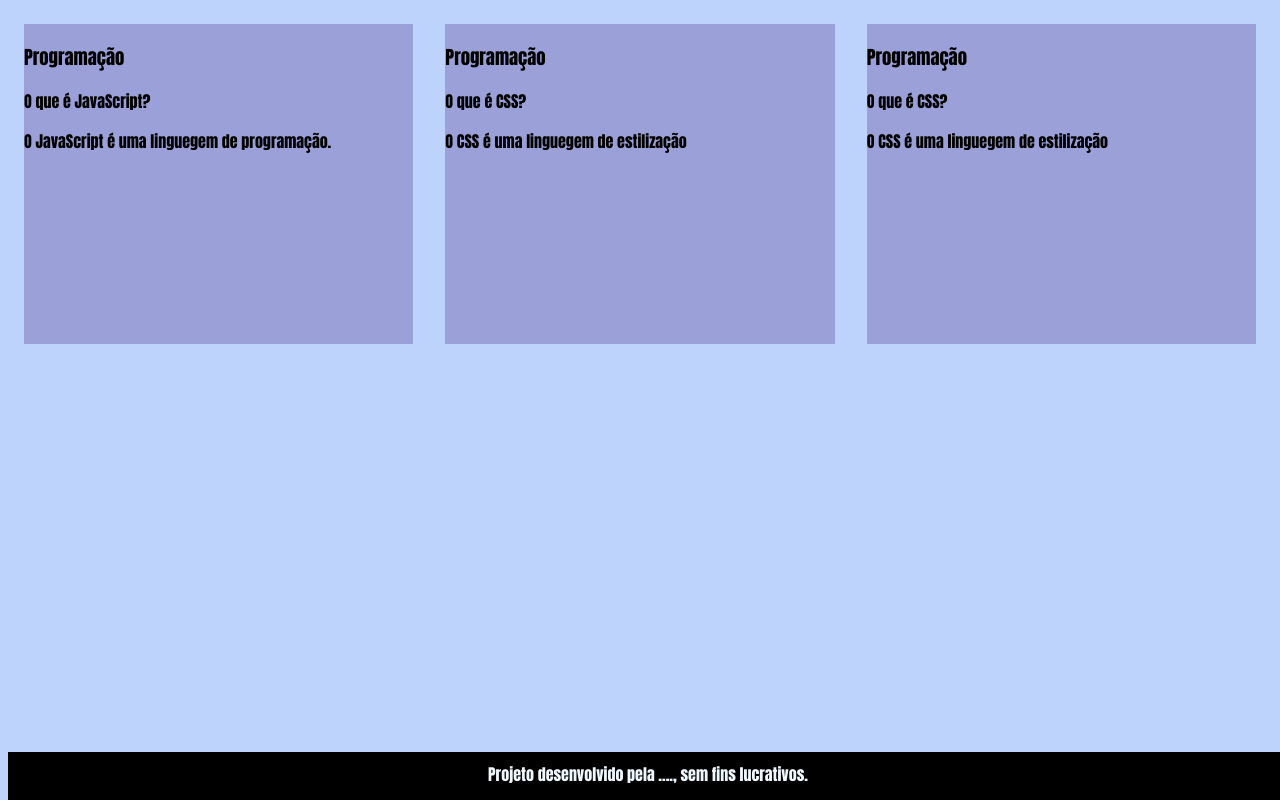
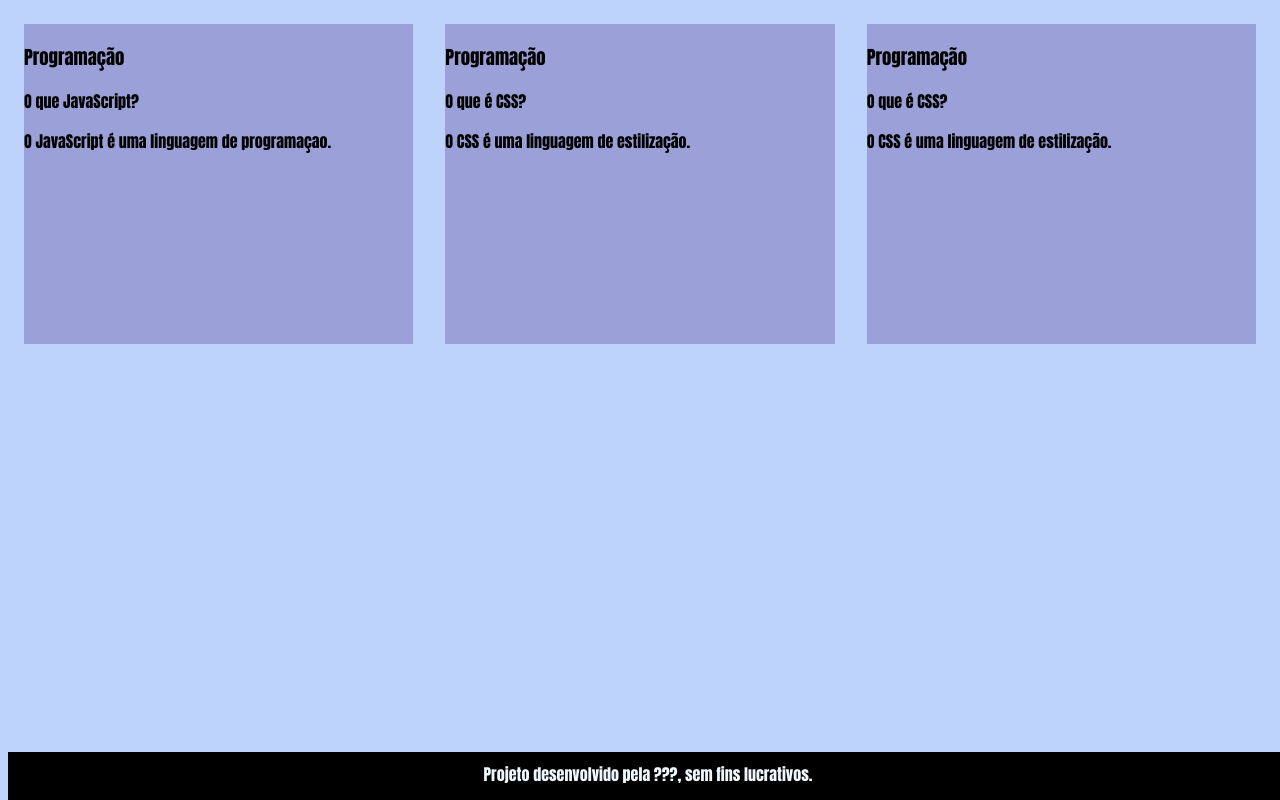
Before and after one commit to JuliaLoopes/Projeto_Alura4, a plain HTML site: page flashcard/index.html in a window 1280 px wide. Drawn offline with Linux system fonts and the light colour scheme.

Commit message:
Update index.html

```diff
--- a/flashcard/index.html
+++ b/flashcard/index.html
@@ -4,46 +4,51 @@
     <meta charset="UTF-8">
     <meta http-equiv="X-UA-Compatible" content="IE=edge">
     <meta name="viewport" content="width=device-width, initial-scale=1.0">
-    <link rel="stylesheet" href="Assets/Style.css">
+    <link rel="stylesheet" href="Assets/style.css">
     <title>Flashcard</title>
 </head>
 <body>
     <main>
         <section id="container">
             <article class="cartao">
-            <div class="cartao__conteudo"></div>
+                <div class="cartao_conteudo">
                     <h3>Programação</h3>
-                <div class="cartao__conteudo__pergunta">
-                   <p> O que é JavaScript?</p>
+                    <div class="cartao_conteudo_pergunta">
+                        <p>O que JavaScript?</p>
                     </div>
-                <div class="cartao__conteudo__resposta">
-                    <p>O JavaScript é uma linguegem de programação.</p>
+                    <div class="cartao_conteudo_resposta">
+                        <p>O JavaScript é uma linguagem de programaçao.</p>
+                    </div>
+                    </div>
+                </article>
+
+            <article class="cartao">
+                <div class="cartao_conteudo">
+                    <h3>Programação</h3>
+                    <div class="cartao_conteudo_pergunta">
+                        <p>O que é CSS?</p>
+                    </div>
+                    <div class="cartao_conteudo_resposta">
+                        <p>O CSS é uma linguagem de estilização.</p>
+                    </div>
                     </div>
                 </article>
             <article class="cartao">
-            <div class="cartao__conteudo"></div>
+                <div class="cartao_conteudo">
                     <h3>Programação</h3>
-                <div class="cartao__conteudo__pergunta">
+                    <div class="cartao_conteudo_pergunta">
                        <p>O que é CSS?</p>
                     </div>
-                <div class="cartao__conteudo__resposta">
-                   <p> O CSS é uma linguegem de estilização</p>
+                    <div class="cartao_conteudo_resposta">
+                       <p>O CSS é uma linguagem de estilização.</p>
                     </div>
-        </article>
-        <article class="cartao">
-            <div class="cartao__conteudo"></div>
-                <h3>Programação</h3>
-                <div class="cartao__conteudo__pergunta">
-                    <p>O que é CSS?</p>
-                </div>
-                <div class="cartao__conteudo__resposta">
-                   <p> O CSS é uma linguegem de estilização</p>
                     </div>
                 </article>
         </section>
     </main>
     <footer>
-        <p>Projeto desenvolvido pela ...., sem fins lucrativos.</p>
+        <p>Projeto desenvolvido pela ???, sem fins lucrativos.</p>
     </footer>
+
 </body>
 </html>
```
Lines whose indentation alone changed are shown as unchanged.
